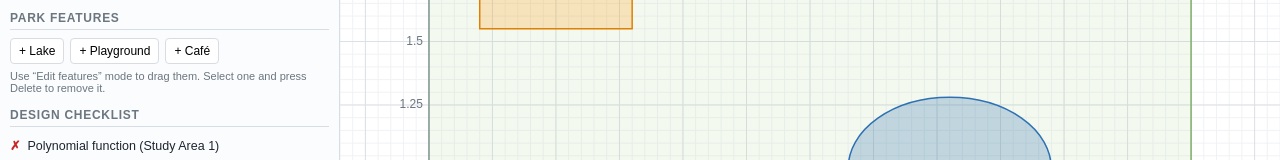
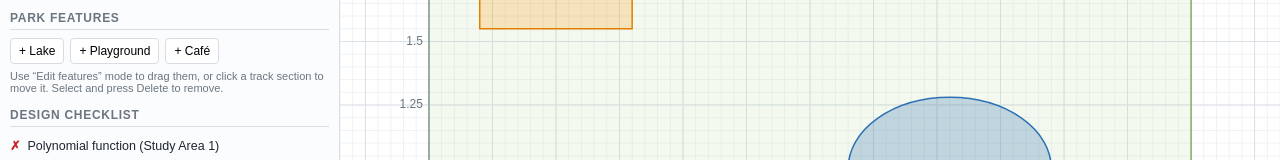
Before and after one commit to garbagecaninagarbagecan/Draw-to-formula, a plain HTML site: page index.html in a window 1280 px wide. Shown: the part 272-432 px from the top of the page. Drawn offline with Linux system fonts and the light colour scheme.

Commit message:
Update edit-mode hint to mention moving track sections

```diff
--- a/index.html
+++ b/index.html
@@ -209,7 +209,7 @@
         <button data-add="playground">+ Playground</button>
         <button data-add="cafe">+ Café</button>
       </div>
-      <div class="feat-hint">Use “Edit features” mode to drag them. Select one and press Delete to remove it.</div>
+      <div class="feat-hint">Use “Edit features” mode to drag them, or click a track section to move it. Select and press Delete to remove.</div>
     </section>
     <section>
       <div class="sec-head">Design checklist</div>
```
